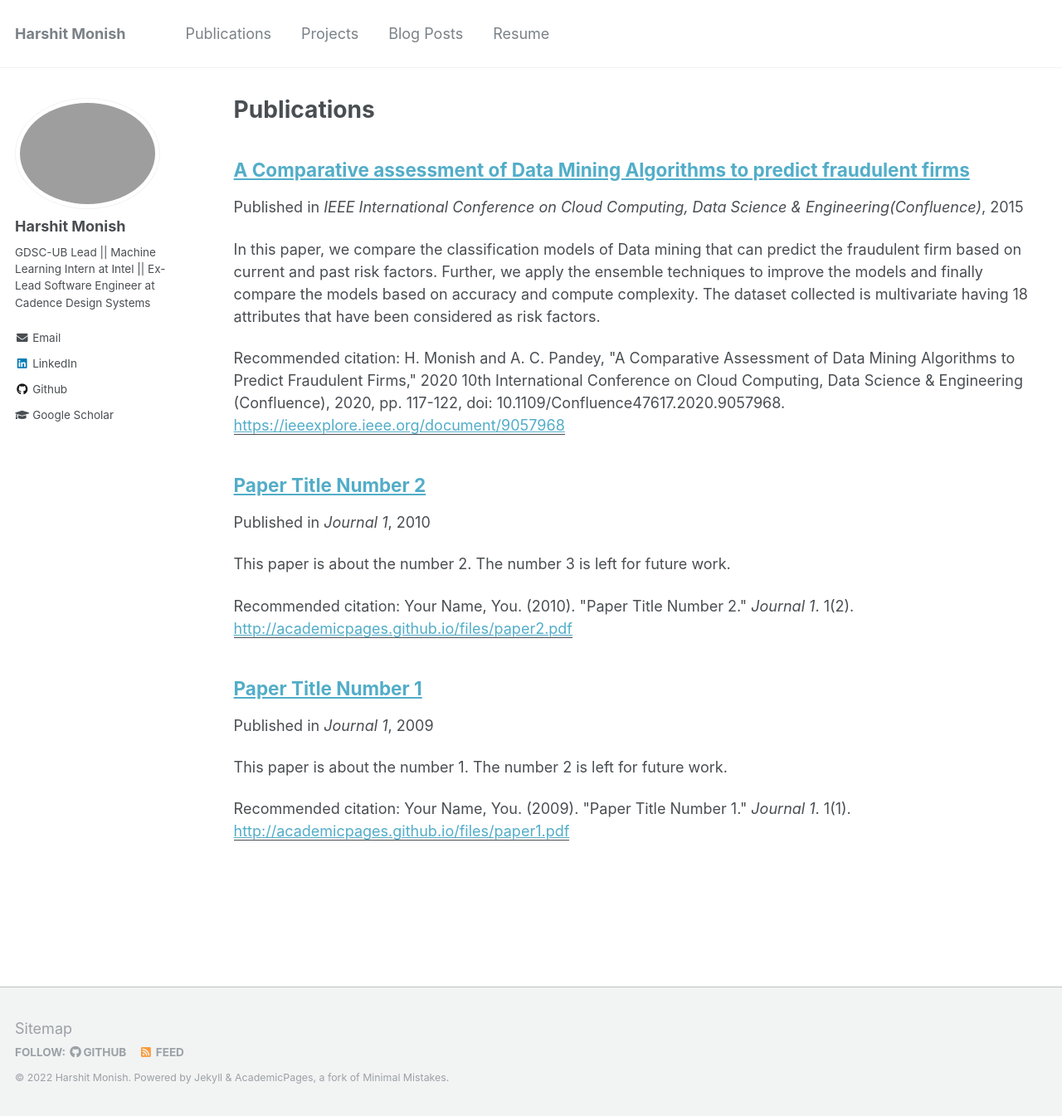
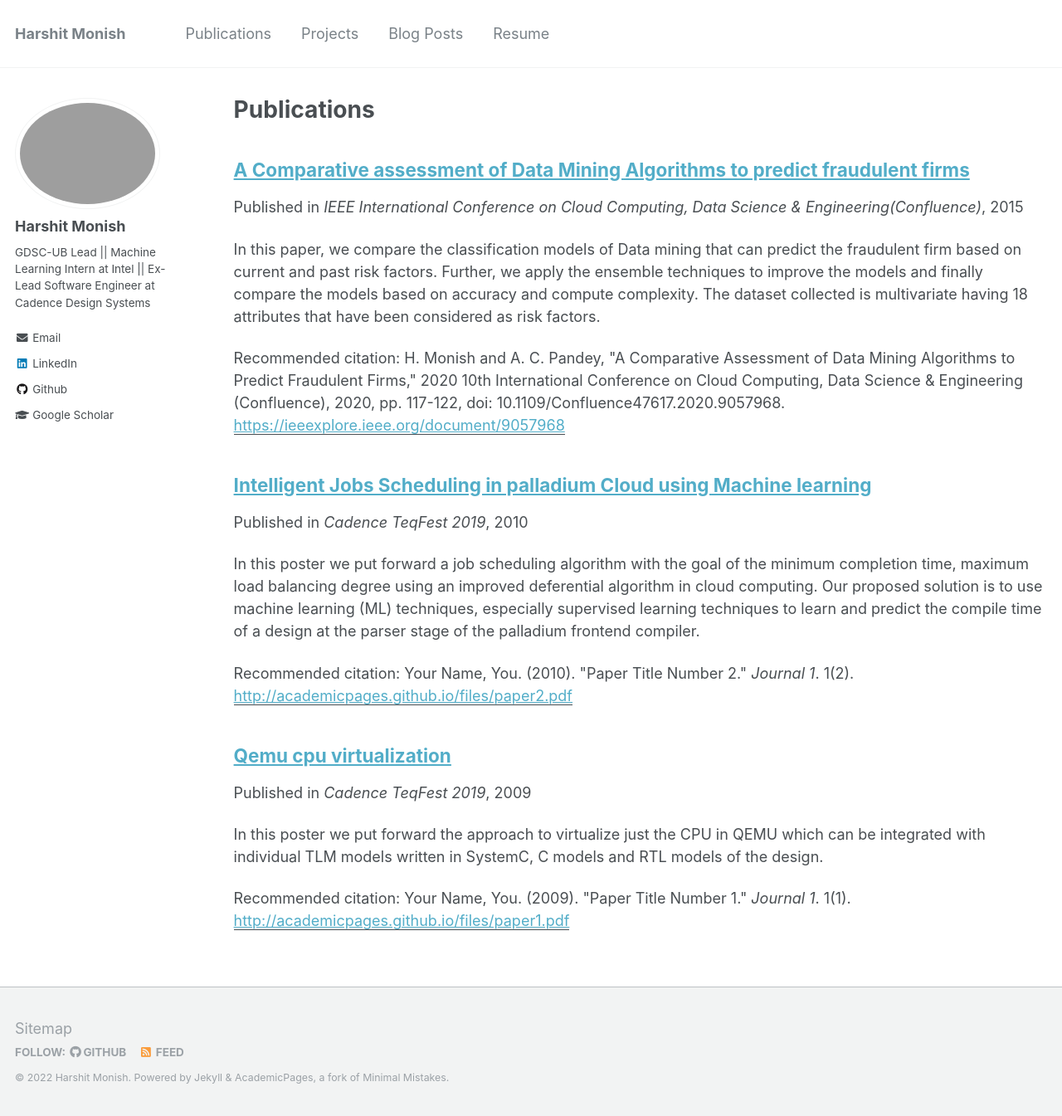
Before and after one commit to harshitmonish/harshitmonish.github.io, a Jekyll site: the page built from _pages/publications.md, in a window 1280 px wide and 1345 px high. Shown: the whole window at 83% size. Built offline with Jekyll 4.4.1, drawn with Linux system fonts in a browser that asks for light colours.

Commit message:
Updated Publication

```diff
--- a/_publications/2009-10-01-paper-title-number-1.md
+++ b/_publications/2009-10-01-paper-title-number-1.md
@@ -1,15 +1,13 @@
 ---
-title: "Paper Title Number 1"
+title: "Qemu cpu virtualization"
 collection: publications
 permalink: /publication/2009-10-01-paper-title-number-1
-excerpt: 'This paper is about the number 1. The number 2 is left for future work.'
+excerpt: 'In this poster we put forward the approach to virtualize just the CPU in QEMU which can be integrated with individual TLM models written in SystemC, C models and RTL models of the design.'
 date: 2009-10-01
-venue: 'Journal 1'
+venue: 'Cadence TeqFest 2019'
 paperurl: 'http://academicpages.github.io/files/paper1.pdf'
 citation: 'Your Name, You. (2009). &quot;Paper Title Number 1.&quot; <i>Journal 1</i>. 1(1).'
 ---
-This paper is about the number 1. The number 2 is left for future work.
+In this poster we put forward the approach to virtualize just the CPU in QEMU which can be integrated with individual TLM models written in SystemC, C models and RTL models of the design.
 
 [Download paper here](http://academicpages.github.io/files/paper1.pdf)
-
-Recommended citation: Your Name, You. (2009). "Paper Title Number 1." <i>Journal 1</i>. 1(1).
--- a/_publications/2010-10-01-paper-title-number-2.md
+++ b/_publications/2010-10-01-paper-title-number-2.md
@@ -1,15 +1,13 @@
 ---
-title: "Paper Title Number 2"
+title: "Intelligent Jobs Scheduling in palladium Cloud using Machine learning"
 collection: publications
 permalink: /publication/2010-10-01-paper-title-number-2
-excerpt: 'This paper is about the number 2. The number 3 is left for future work.'
+excerpt: 'In this poster we put forward a job scheduling algorithm with the goal of the minimum completion time, maximum load balancing degree using an improved deferential algorithm in cloud computing. Our proposed solution is to use machine learning (ML) techniques, especially supervised learning techniques to learn and predict the compile time of a design at the parser stage of the palladium frontend compiler.'
 date: 2010-10-01
-venue: 'Journal 1'
+venue: 'Cadence TeqFest 2019'
 paperurl: 'http://academicpages.github.io/files/paper2.pdf'
 citation: 'Your Name, You. (2010). &quot;Paper Title Number 2.&quot; <i>Journal 1</i>. 1(2).'
 ---
-This paper is about the number 2. The number 3 is left for future work.
+In this poster we put forward a job scheduling algorithm with the goal of the minimum completion time, maximum load balancing degree using an improved deferential algorithm in cloud computing. Our proposed solution is to use machine learning (ML) techniques, especially supervised learning techniques to learn and predict the compile time of a design at the parser stage of the palladium frontend compiler.
 
 [Download paper here](http://academicpages.github.io/files/paper2.pdf)
-
-Recommended citation: Your Name, You. (2010). "Paper Title Number 2." <i>Journal 1</i>. 1(2).
```
